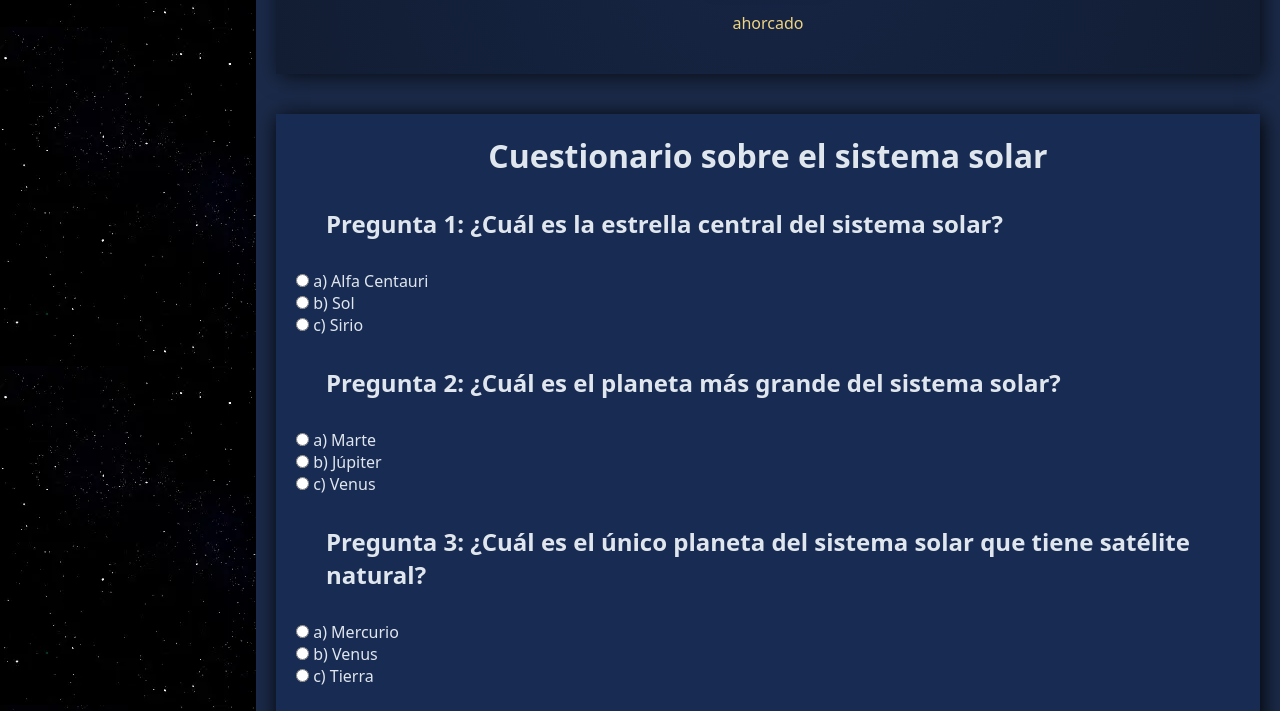
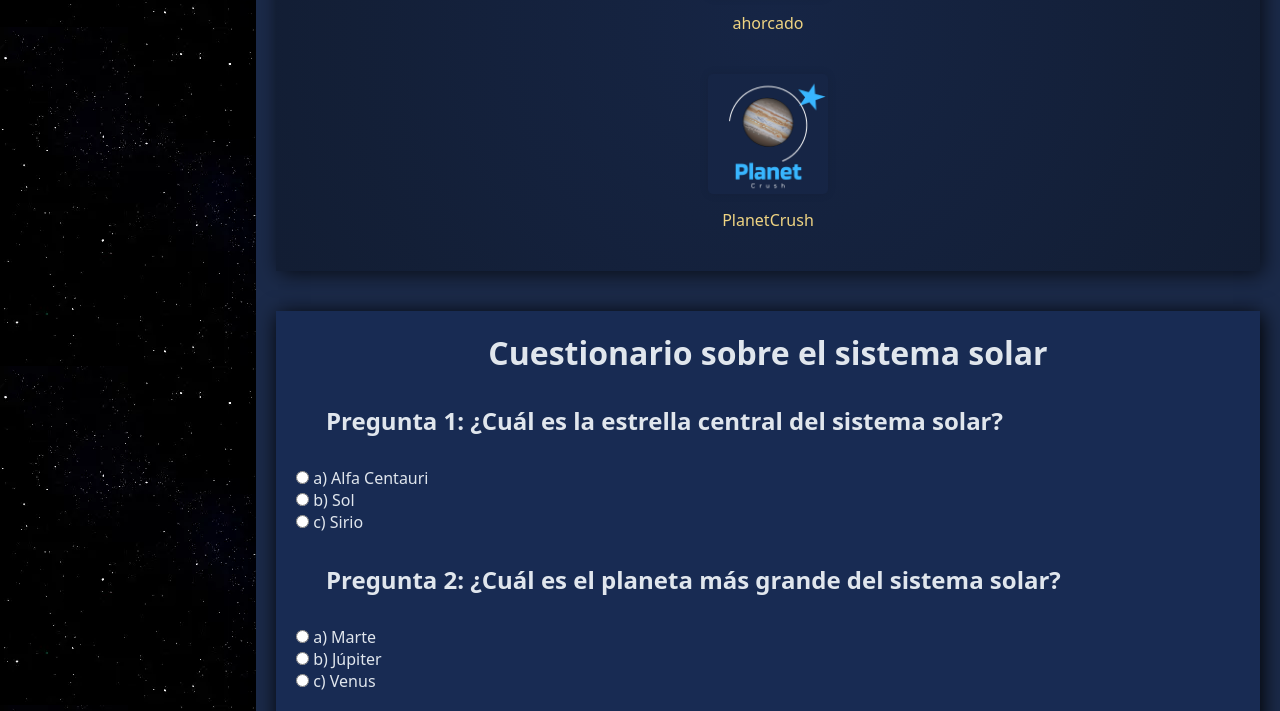
Before and after one commit to Giogamm/Sistema-solar, a plain HTML site: page index.html in a window 1280 px wide. Shown: the part 5397-6108 px from the top of the page. Drawn offline with Linux system fonts and the light colour scheme.

Commit message:
implementación del juego

```diff
--- a/index.html
+++ b/index.html
@@ -301,6 +301,10 @@
                 <p class="nombreJuego">ahorcado</p>
 
 
+               <a href="https://giogamm.github.io/planet-crush/"> <img src="img/planetCrushLogo.png" alt="" class="imgJuego"></a>
+                <p class="nombreJuego">PlanetCrush</p>
+
+
 
             </div>
 
```
Also changed, not shown: img/planetCrushLogo.png (added).
